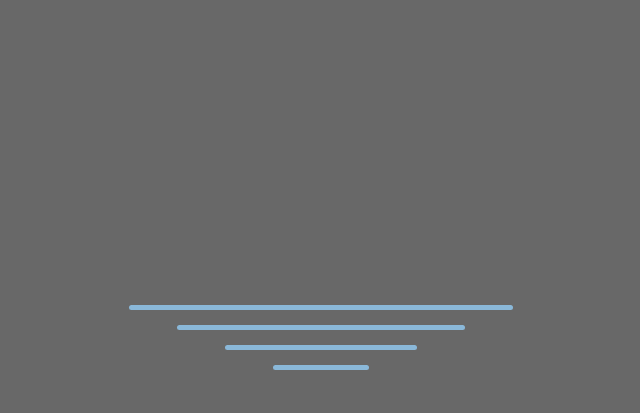
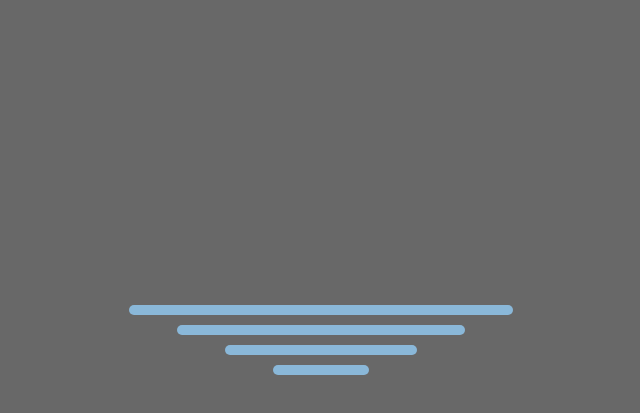
Before and after one commit to SolarSPELL/SolarSPELL.github.io, a plain HTML site: page index.html in a window 1280 px wide. Shown: the part 175-588 px from the top of the page, without its empty margins (319-959 px from the left). Drawn offline with Linux system fonts and the light colour scheme.

Commit message:
fixed sun

```diff
--- a/css/style.css
+++ b/css/style.css
@@ -11,8 +11,8 @@ body {
   background: #686868;
   color: #8AB8D9;
   text-align: center;
-  font-size: 20pt;
-  font-family: Slab-Medium, sans-serif;
+  font-size: 35pt;
+  font-family: Slab-Medium, serif;
 }
 .center {
     margin: auto;
@@ -58,14 +58,14 @@ body {
   width: 100%;
   height: 100%;
   border-radius: 100%;
-  border: 5px solid #FADA77;
+  background: #FADA77;
   box-sizing: border-box;
 }
 
 .preloader-top-sun-line {
   position: absolute;
   width: 20%;
-  height: 5px;
+  height: 10px;
   border-radius: 5px;
   background: #FADA77;
   top: 0;
@@ -125,7 +125,7 @@ body {
 .preloader-bottom-line {
   position: absolute;
   background: #8AB8D9;
-  height: 5px;
+  height: 10px;
   border-radius: 5px;
   margin: auto;
   left: 0;
```
Also changed, not shown: index.html (+2 -1 lines), Untitled-2.png (deleted).
